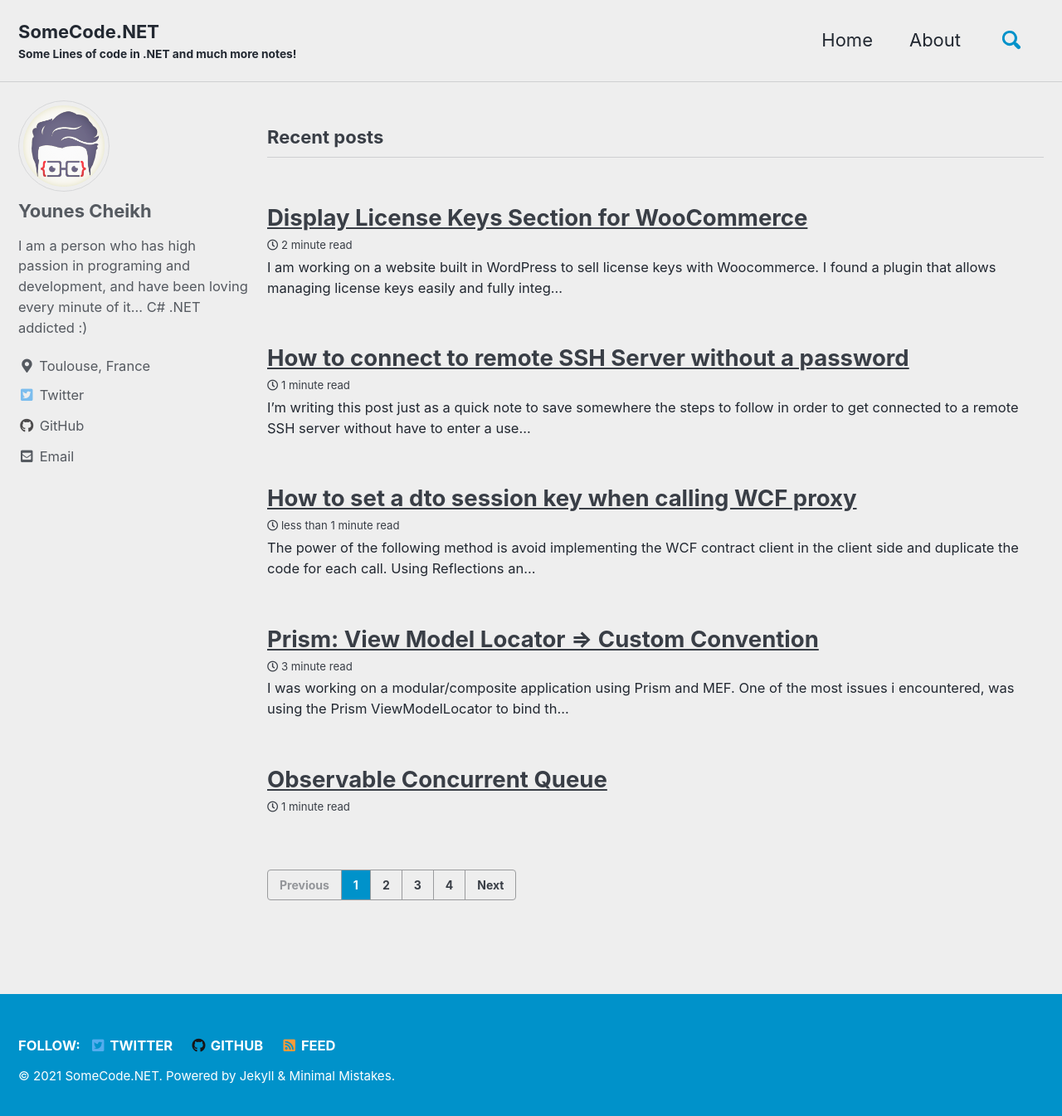
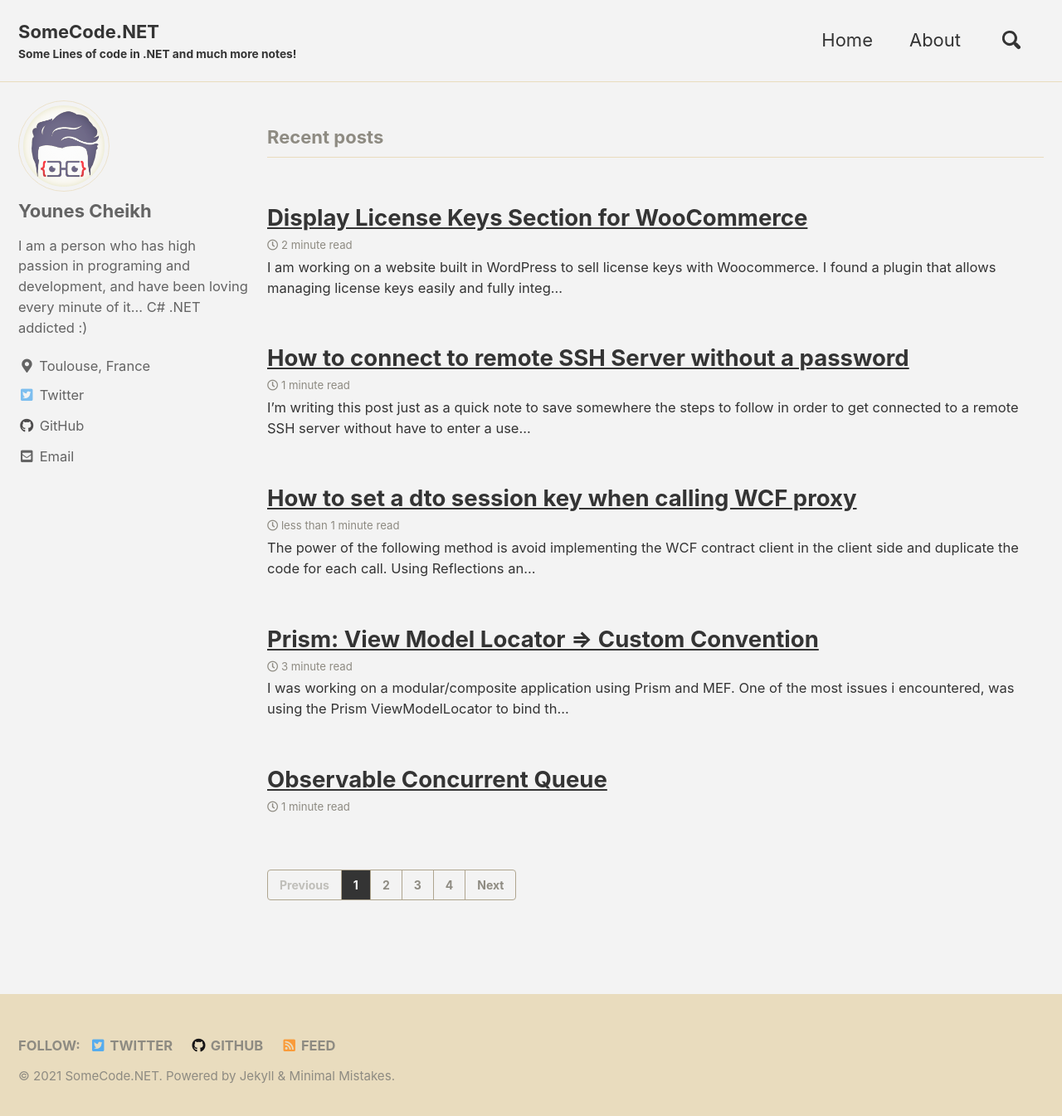
Before and after one commit to cyounes/cyounes.github.io, a Jekyll site: the page built from index.html, in a window 1280 px wide and 1353 px high. Shown: the top 1345 px of the window at 83% size. Built offline with Jekyll 4.4.1, drawn with Linux system fonts in a browser that asks for light colours; cached includes are drawn as plain includes; the list of posts is cut into pages by our own code.

Commit message:
Update _config.yml

```diff
--- a/_config.yml
+++ b/_config.yml
@@ -12,7 +12,7 @@
 
 # theme                  : "minimal-mistakes-jekyll"
 # remote_theme           : "mmistakes/minimal-mistakes"
-minimal_mistakes_skin    : "air" # "default" # "air", "aqua", "contrast", "dark", "dirt", "neon", "mint", "plum", "sunrise"
+minimal_mistakes_skin    : "dirt" # "default" # "air", "aqua", "contrast", "dark", "dirt", "neon", "mint", "plum", "sunrise"
 
 # Site Settings
 locale                   : "en-US"
```
